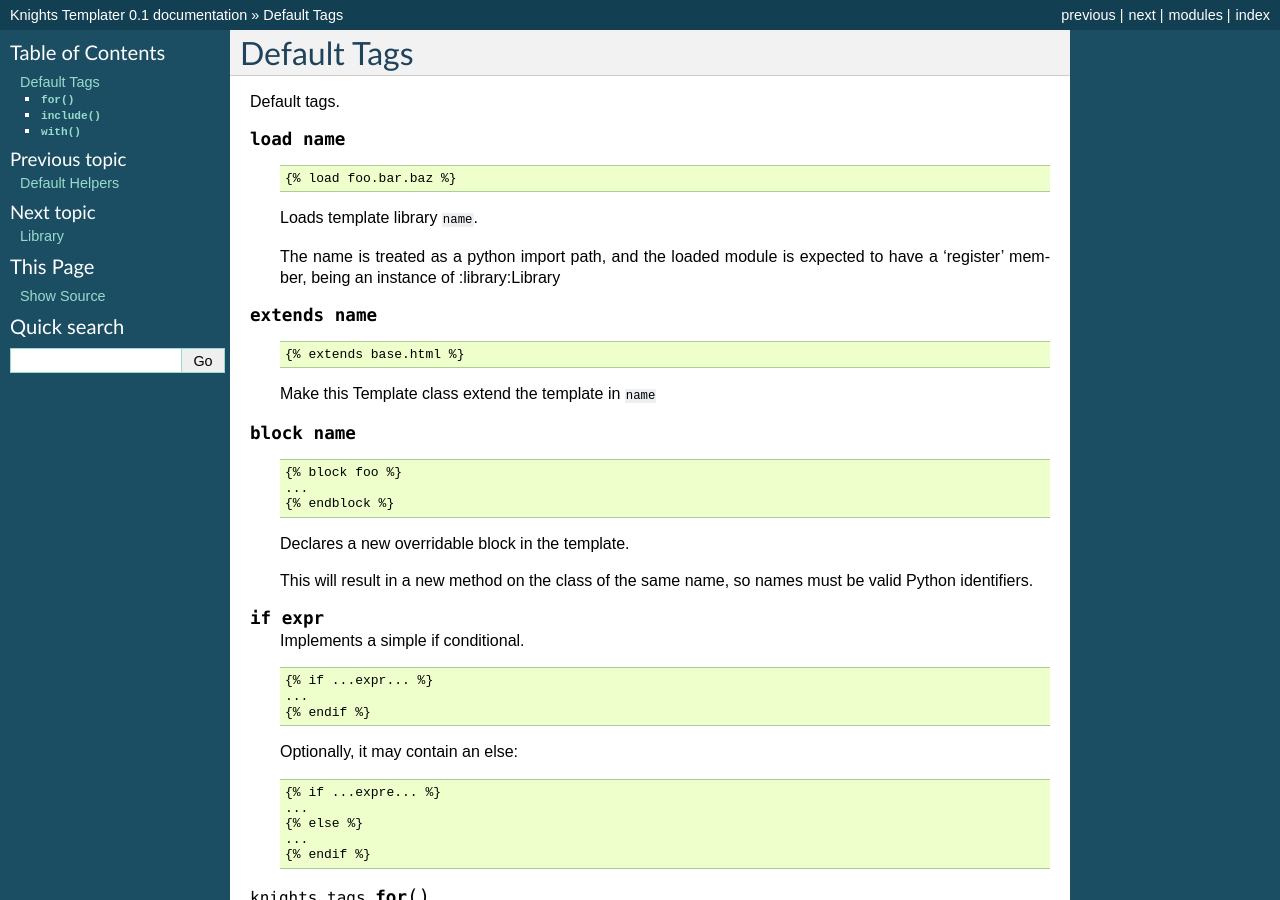
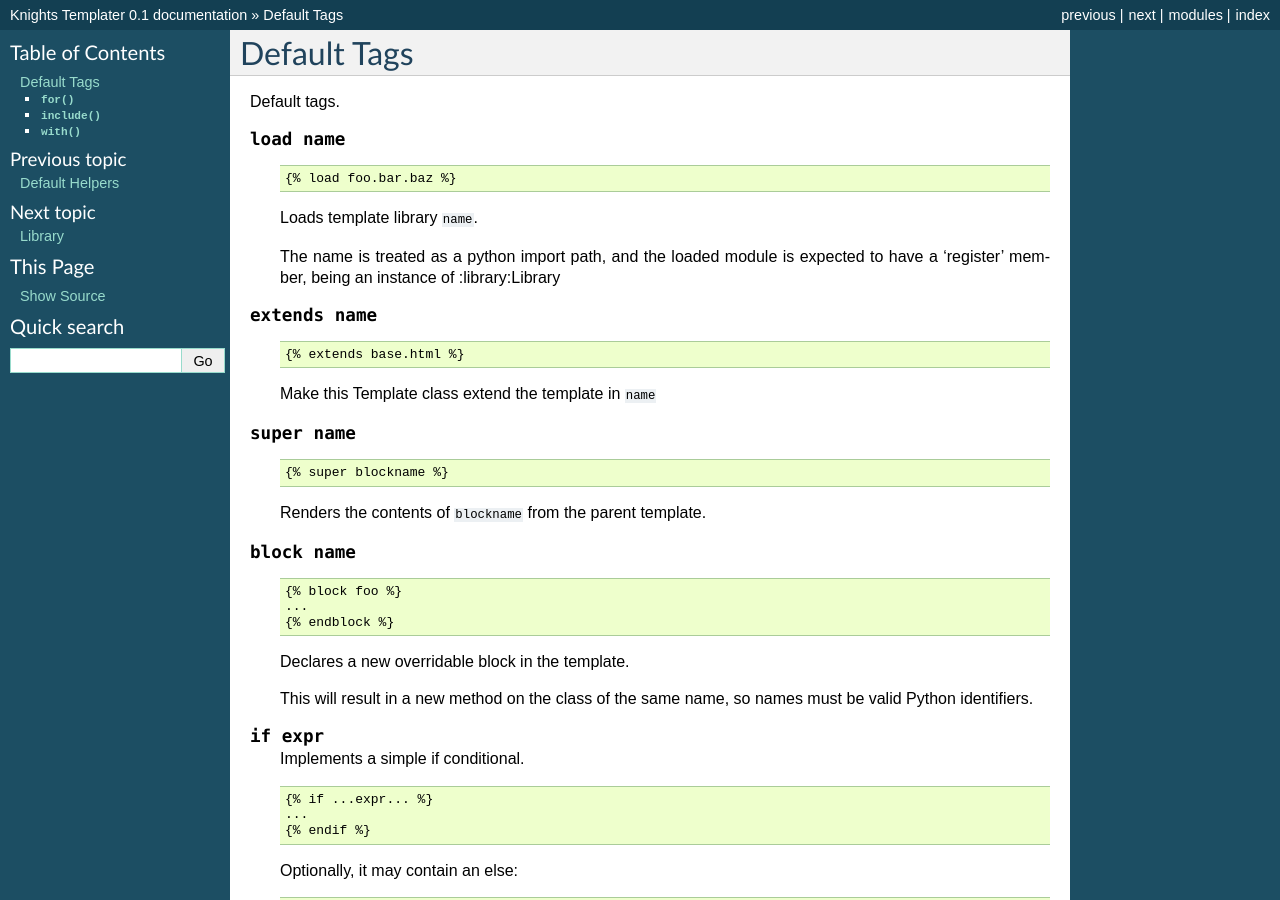
Before and after one commit to funkybob/knights-templater, a Sphinx documentation site: the page built from docs/tags.rst, in a window 1280 px wide and 900 px high. Built offline with Sphinx 7.4.7, drawn with Linux system fonts in a browser that asks for light colours.

Commit message:
Document the super tag

```diff
--- a/docs/tags.rst
+++ b/docs/tags.rst
@@ -23,6 +23,14 @@ Default tags.
       {% extends base.html %}
 
    Make this Template class extend the template in ``name``
+
+.. py:function:: super name
+
+   .. code-block:: html
+
+      {% super blockname %}
+
+   Renders the contents of ``blockname`` from the parent template.
 
 .. py:function:: block name
 
```
